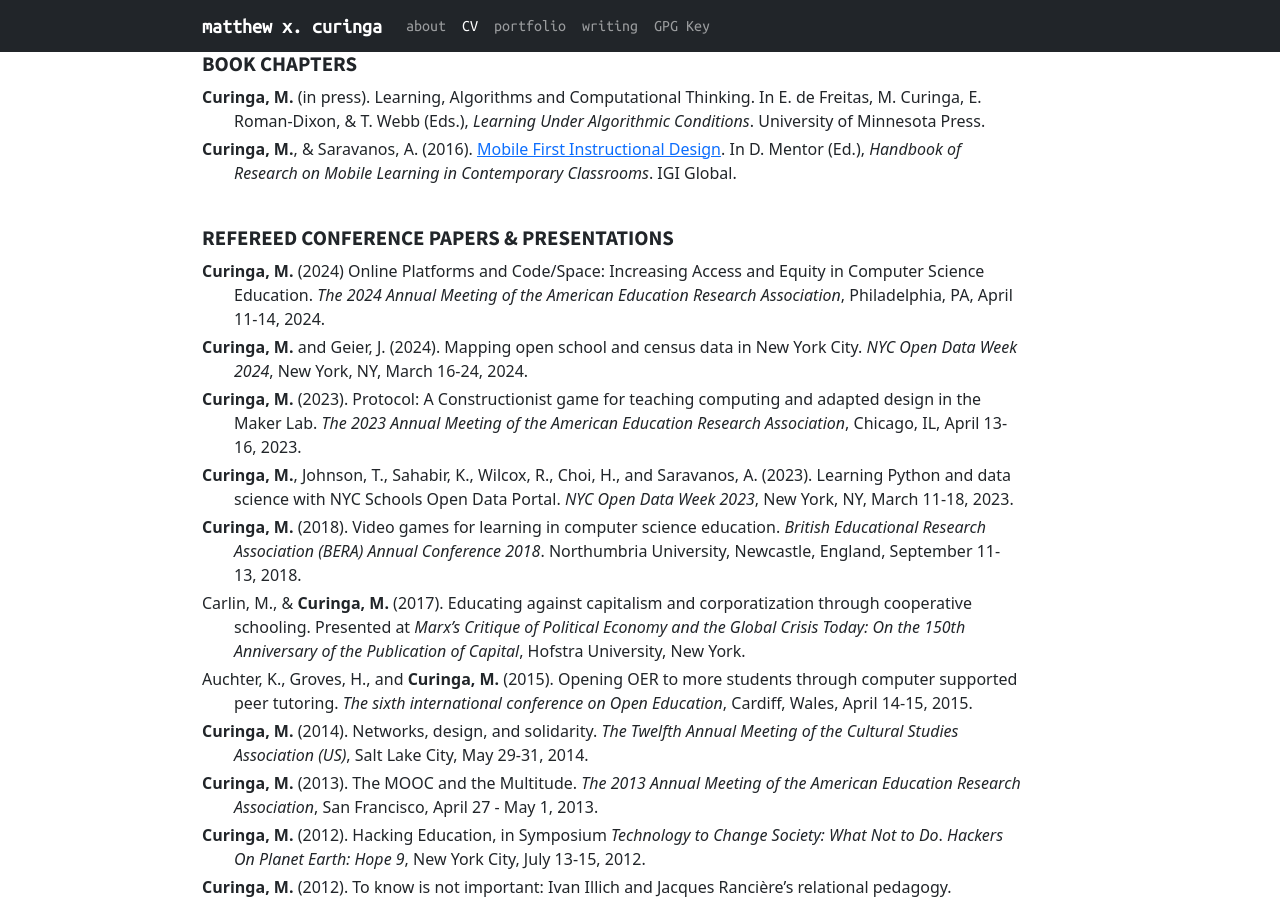
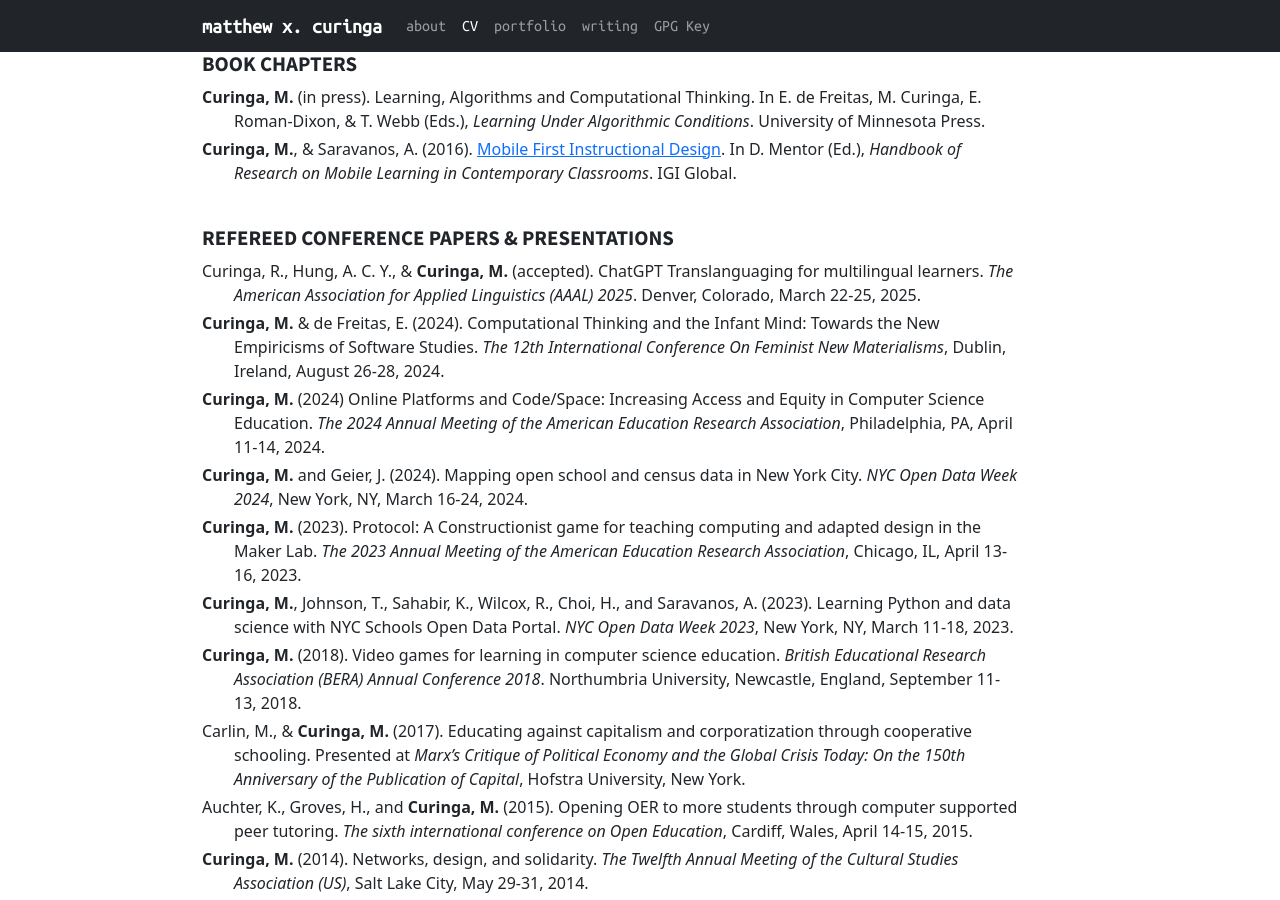
Before and after one commit to mcuringa/mcuringa.github.com, a Jekyll site: the page built from cv.md, in a window 1280 px wide and 900 px high, scrolled down 1590 px. Built offline with Jekyll 4.4.1, drawn with Linux system fonts in a browser that asks for light colours.

Commit message:
added AAAL

```diff
--- a/cv.md
+++ b/cv.md
@@ -98,7 +98,6 @@ Books
 -----
 De Freitas, E., **Curinga, M.**, Roman-Dixon, E., & Webb, T. (Eds.). (in press). _Learning Under Algorithmic Conditions_. University of Minnesota Press.
 
-
 Book chapters
 -------------
 **Curinga, M.** (in press). Learning, Algorithms and Computational Thinking. In E. de Freitas, M. Curinga, E. Roman-Dixon, & T. Webb (Eds.), _Learning Under Algorithmic Conditions_. University of Minnesota Press.
@@ -107,6 +106,10 @@ Book chapters
 
 Refereed conference papers & presentations
 ------------------------------------------
+Curinga, R., Hung, A. C. Y., & **Curinga, M.** (accepted). ChatGPT Translanguaging for multilingual learners. _The American Association for Applied Linguistics (AAAL) 2025_. Denver, Colorado, March 22-25, 2025.
+
+**Curinga, M.** & de Freitas, E. (2024). Computational Thinking and the Infant Mind: Towards the New Empiricisms of Software Studies. _The 12th International Conference On Feminist New Materialisms_, Dublin, Ireland, August 26-28, 2024.
+
 **Curinga, M.** (2024) Online Platforms and Code/Space: Increasing Access and Equity in Computer Science Education. _The 2024 Annual Meeting of the American Education Research Association_, Philadelphia, PA, April 11-14, 2024.
 
 **Curinga, M.** and Geier, J. (2024). Mapping open school and census data in New York City. _NYC Open Data Week 2024_, New York, NY, March 16-24, 2024.
```
